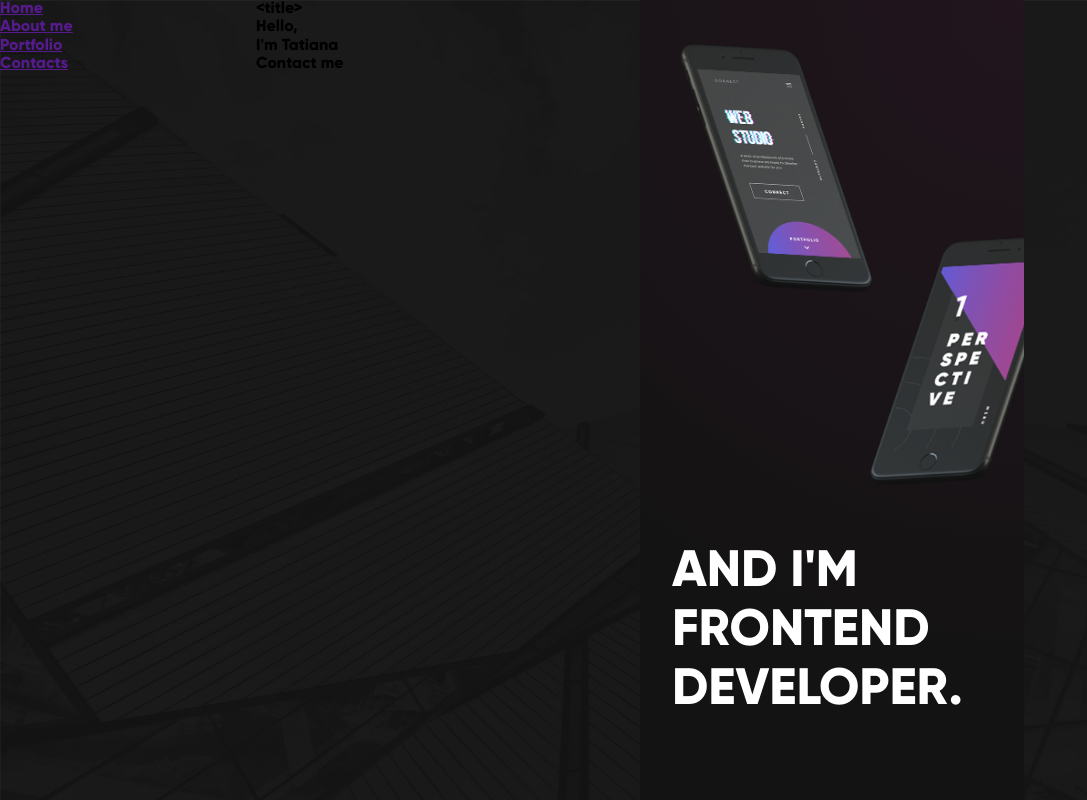
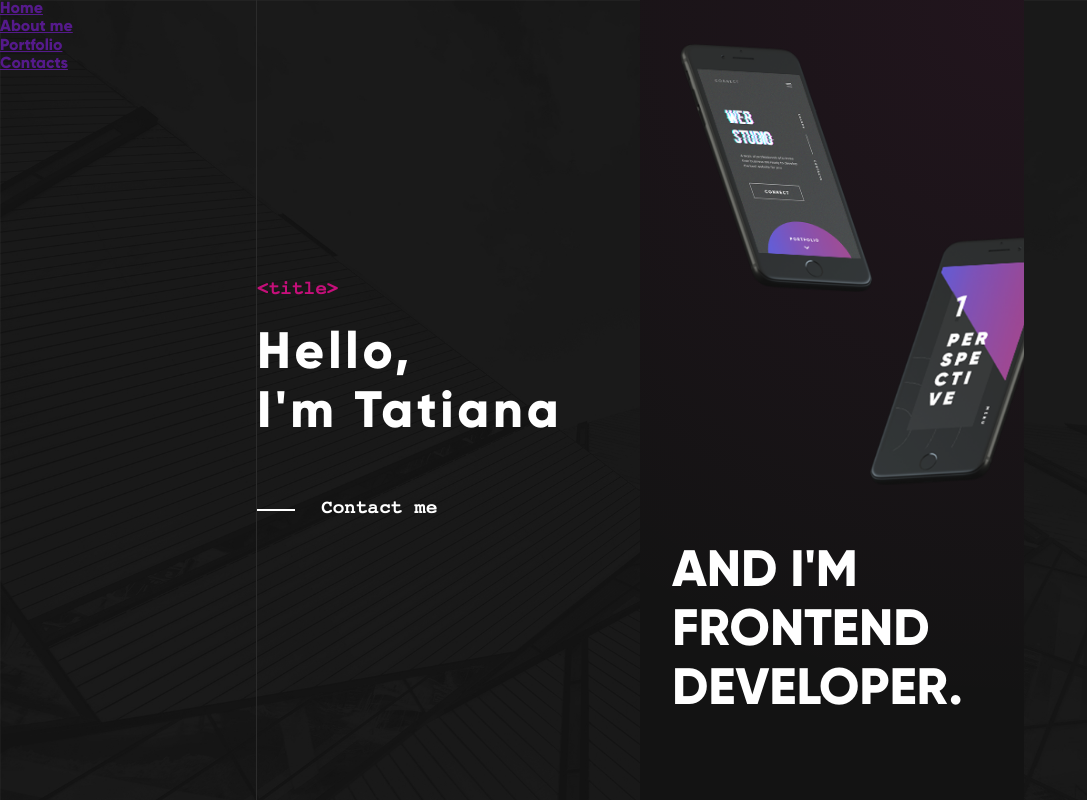
Before and after one commit to androsovatati/portfolio, a website built with webpack: page index.html in a window 1280 px wide. Shown: the whole page, without its empty margins (0-1087 px from the left). Built offline with nearby package versions, Linux system fonts and the light colour scheme.

Commit message:
styles for second block

```diff
--- a/src/styles/index.scss
+++ b/src/styles/index.scss
@@ -44,7 +44,48 @@ html, body {
 }
 
 .info {
+    display: flex;
+    flex-direction: column;
+    justify-content: center;
     grid-area: info;
+    border-left: 1px solid #2b2b2b;
+
+    &__decorator {
+        color: $dark-pink;
+        font-family: 'Courier';
+        font-size: 18px;
+        font-weight: 700;
+    }
+
+    &__title {
+        margin-top: 3vh;
+        color: white;
+        font-size: 4vw;
+        letter-spacing: .3vw;
+    }
+
+    &__action {
+        $left-margin: 5vw;
+        $line-width: 3vw;
+
+        position: relative;
+        margin-top: 7vh;
+        margin-left: $left-margin;
+        color: white;
+        font-family: 'Courier';
+        font-size: 18px;
+        font-weight: 700;
+
+        &::before {
+            content: '';
+            position: absolute;
+            top: 50%;
+            left: -$left-margin;
+            width: $line-width;
+            height: 2px;
+            background-color: white;
+        }
+    }
 }
 
 .content {
```
